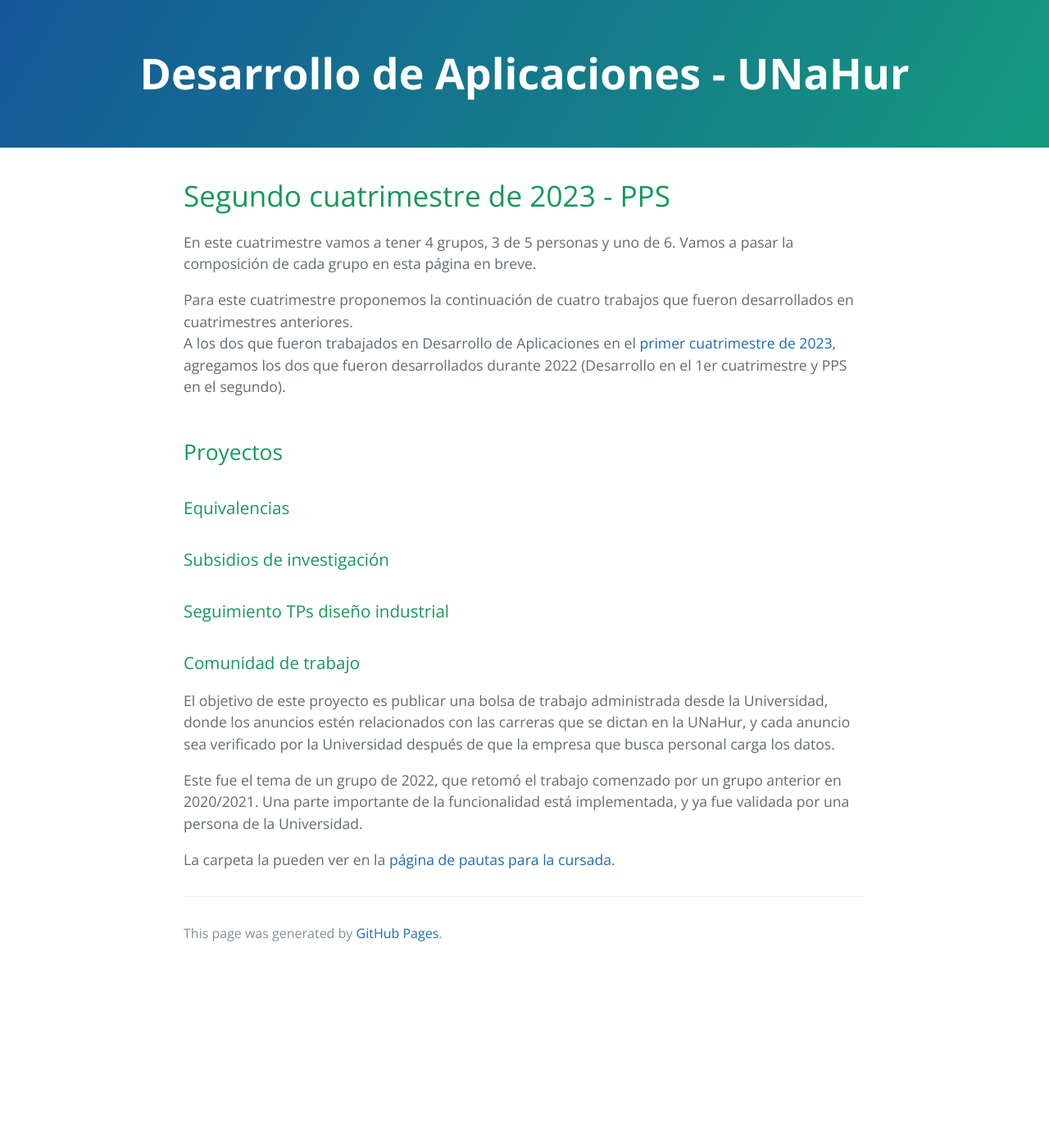
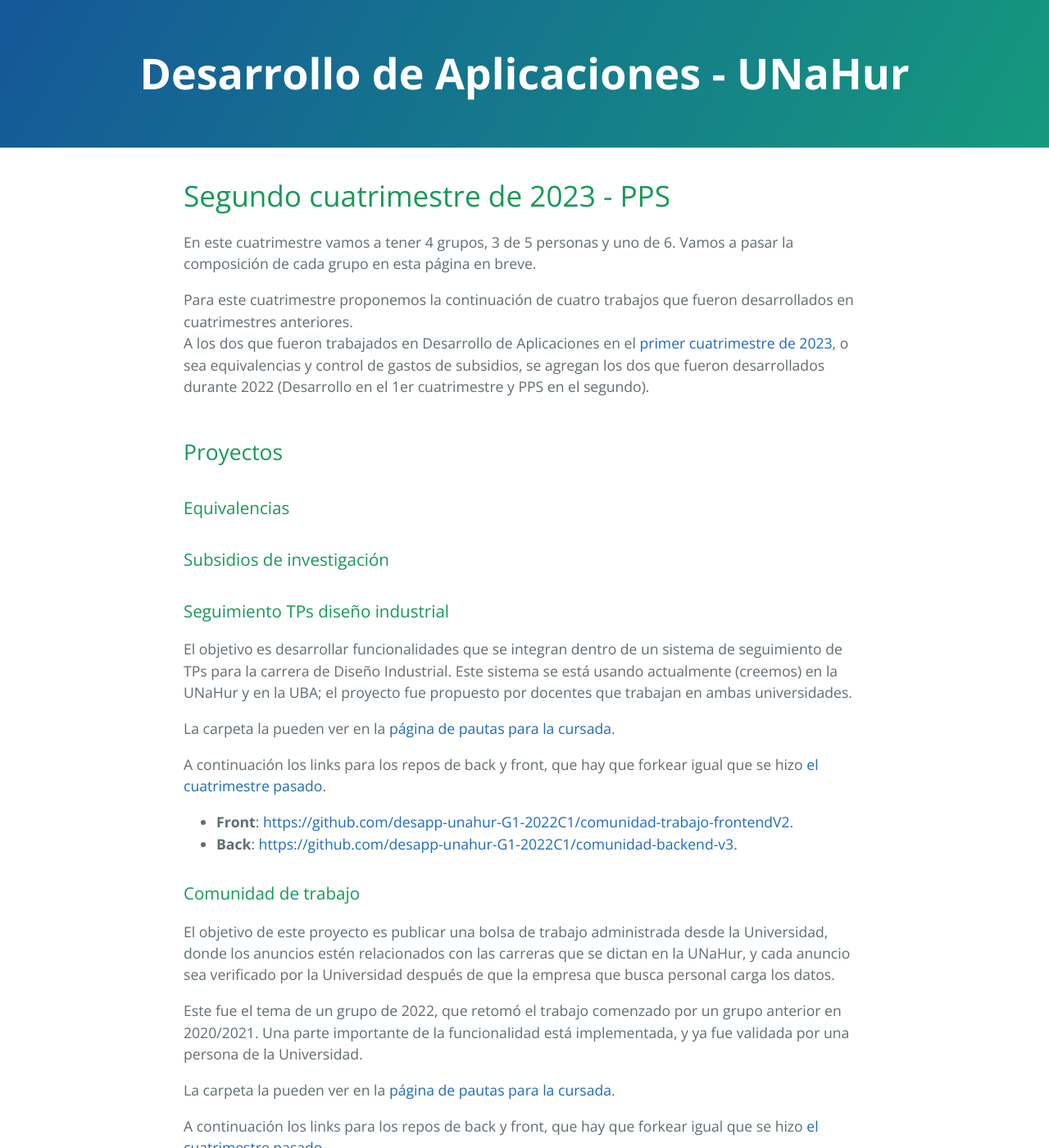
Before and after one commit to unahur-desapp/unahur-desapp-site, a Jekyll site: the page built from cuatrimestres/2023s2-pps.md, in a window 1280 px wide and 1400 px high. Shown: the whole window at 82% size. Built offline with Jekyll 4.4.1, drawn with Linux system fonts in a browser that asks for light colours; our own code applies the rules of GitHub Pages for plain Markdown files; some of the changed text lies outside the part shown.

Commit message:
2023s2 - algo más sobre PPS

```diff
--- a/cuatrimestres/2023s2-pps.md
+++ b/cuatrimestres/2023s2-pps.md
@@ -8,7 +8,7 @@ layout: default
 En este cuatrimestre vamos a tener 4 grupos, 3 de 5 personas y uno de 6. Vamos a pasar la composición de cada grupo en esta página en breve.
 
 Para este cuatrimestre proponemos la continuación de cuatro trabajos que fueron desarrollados en cuatrimestres anteriores.
-A los dos que fueron trabajados en Desarrollo de Aplicaciones en el [primer cuatrimestre de 2023](../cuatrimestres/2023s1.md), agregamos los dos que fueron desarrollados durante 2022 (Desarrollo en el 1er cuatrimestre y PPS en el segundo).
+A los dos que fueron trabajados en Desarrollo de Aplicaciones en el [primer cuatrimestre de 2023](../cuatrimestres/2023s1.md), o sea equivalencias y control de gastos de subsidios, se agregan los dos que fueron desarrollados durante 2022 (Desarrollo en el 1er cuatrimestre y PPS en el segundo).
 
 
 ## Proyectos
@@ -18,6 +18,13 @@ A los dos que fueron trabajados en Desarrollo de Aplicaciones en el [primer cuat
 ### Subsidios de investigación
 
 ### Seguimiento TPs diseño industrial
+El objetivo es desarrollar funcionalidades que se integran dentro de un sistema de seguimiento de TPs para la carrera de Diseño Industrial. Este sistema se está usando actualmente (creemos) en la UNaHur y en la UBA; el proyecto fue propuesto por docentes que trabajan en ambas universidades.
+
+La carpeta la pueden ver en la [página de pautas para la cursada](../pautas-para-la-cursada.md).
+
+A continuación los links para los repos de back y front, que hay que forkear igual que se hizo [el cuatrimestre pasado](../cuatrimestres/2023s1.md).
+- **Front**: [https://github.com/desapp-unahur-G1-2022C1/comunidad-trabajo-frontendV2](https://github.com/desapp-2022c1-grupo2/desapp-frontend).
+- **Back**: [https://github.com/desapp-unahur-G1-2022C1/comunidad-backend-v3](https://github.com/desapp-2022c1-grupo2/desapp-backend).
 
 ### Comunidad de trabajo
 El objetivo de este proyecto es publicar una bolsa de trabajo administrada desde la Universidad, donde los anuncios estén relacionados con las carreras que se dictan en la UNaHur, y cada anuncio sea verificado por la Universidad después de que la empresa que busca personal carga los datos.
@@ -26,3 +33,7 @@ Este fue el tema de un grupo de 2022, que retomó el trabajo comenzado por un gr
 Una parte importante de la funcionalidad está implementada, y ya fue validada por una persona de la Universidad.
 
 La carpeta la pueden ver en la [página de pautas para la cursada](../pautas-para-la-cursada.md).
+
+A continuación los links para los repos de back y front, que hay que forkear igual que se hizo [el cuatrimestre pasado](../cuatrimestres/2023s1.md).
+- **Front**: [https://github.com/desapp-unahur-G1-2022C1/comunidad-trabajo-frontendV2](https://github.com/desapp-unahur-G1-2022C1/comunidad-trabajo-frontendV2).
+- **Back**: [https://github.com/desapp-unahur-G1-2022C1/comunidad-backend-v3](https://github.com/desapp-unahur-G1-2022C1/comunidad-backend-v3).
```
